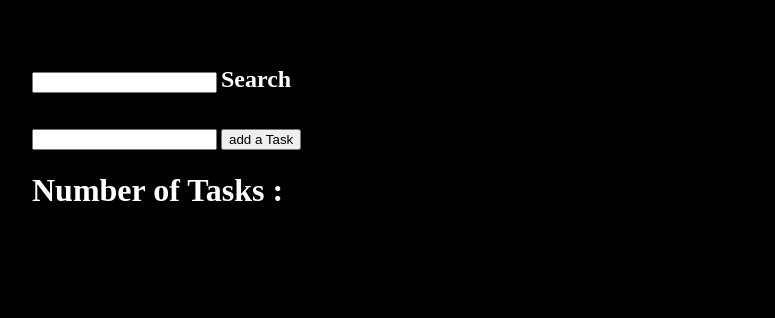
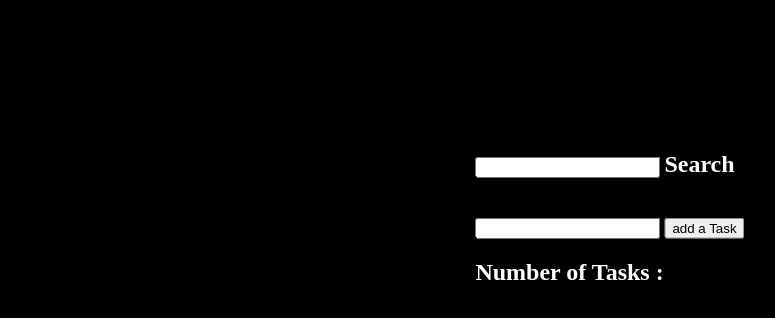
Before and after one commit to MarekZemla/To-Do-List-1, a plain HTML site: page index.html in a window 1280 px wide. Shown: the whole page, without its empty margins (38-813 px from the left). Drawn offline with Linux system fonts and the light colour scheme.

Commit message:
update JS and Html

```diff
--- a/index.html
+++ b/index.html
@@ -7,7 +7,7 @@
     <link rel="stylesheet" href="style.css">
 </head>
 <body>
-
+<section class="wrap">
     <form class="searchForm" action="">
         <input class="searchInput" type="text">
         <h1 class="search">Search</h1>
@@ -21,7 +21,7 @@
     </form>
     <ul></ul>
 
-
+</section>
 <script src="main.js"></script>
 </body>
 </html>
--- a/style.css
+++ b/style.css
@@ -1,17 +1,19 @@
 body {
-    margin: 50px;
+    margin-top: 50px;
+    position: fixed;
+    top: 20%;
+    left: 50%;
+    transform: translate(-50%, -50%);
     background-color: #000;
     color: white;
 }
 
 form {
-
     margin: 20px
 }
 
 ul {
     font-size: 24px;
-    ;
 }
 
 button:hover {
@@ -21,5 +23,4 @@ button:hover {
 .search {
     display: inline-block;
     font-size: 24px;
-    ;
 }
```
